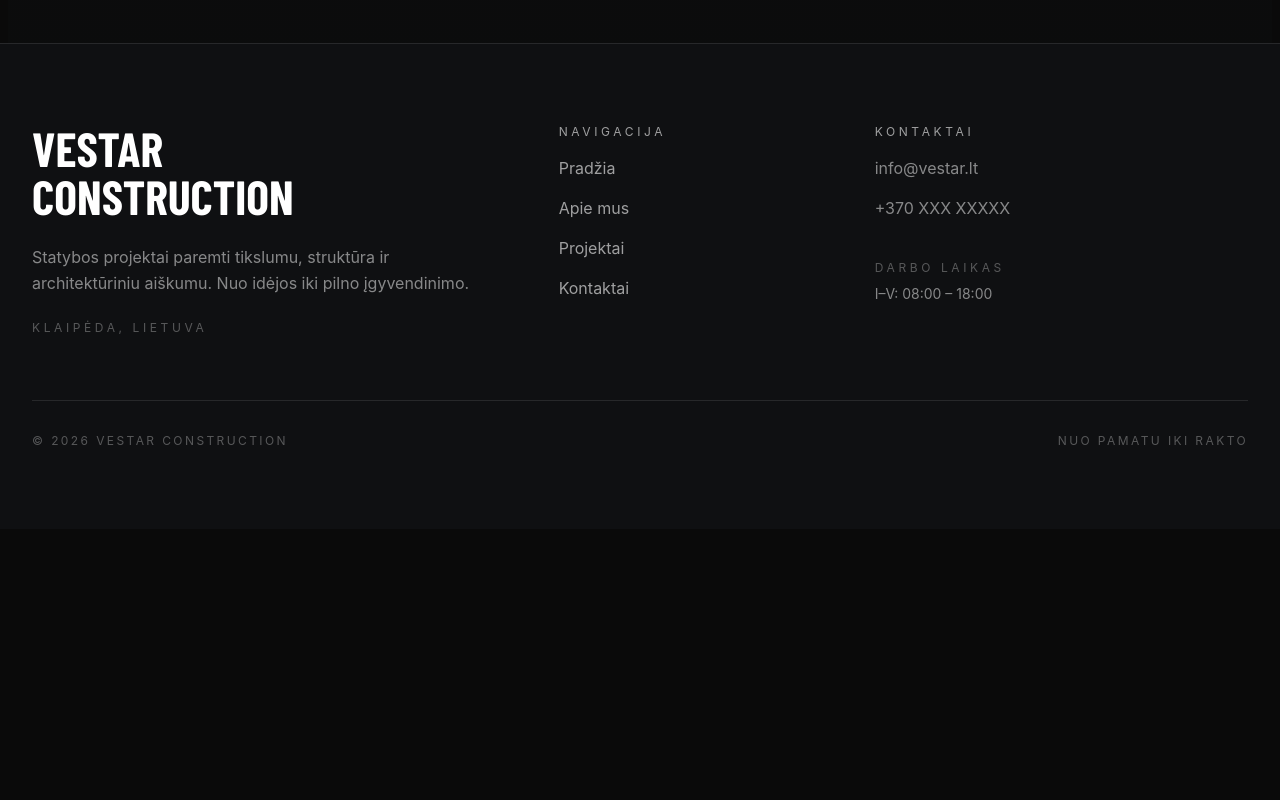
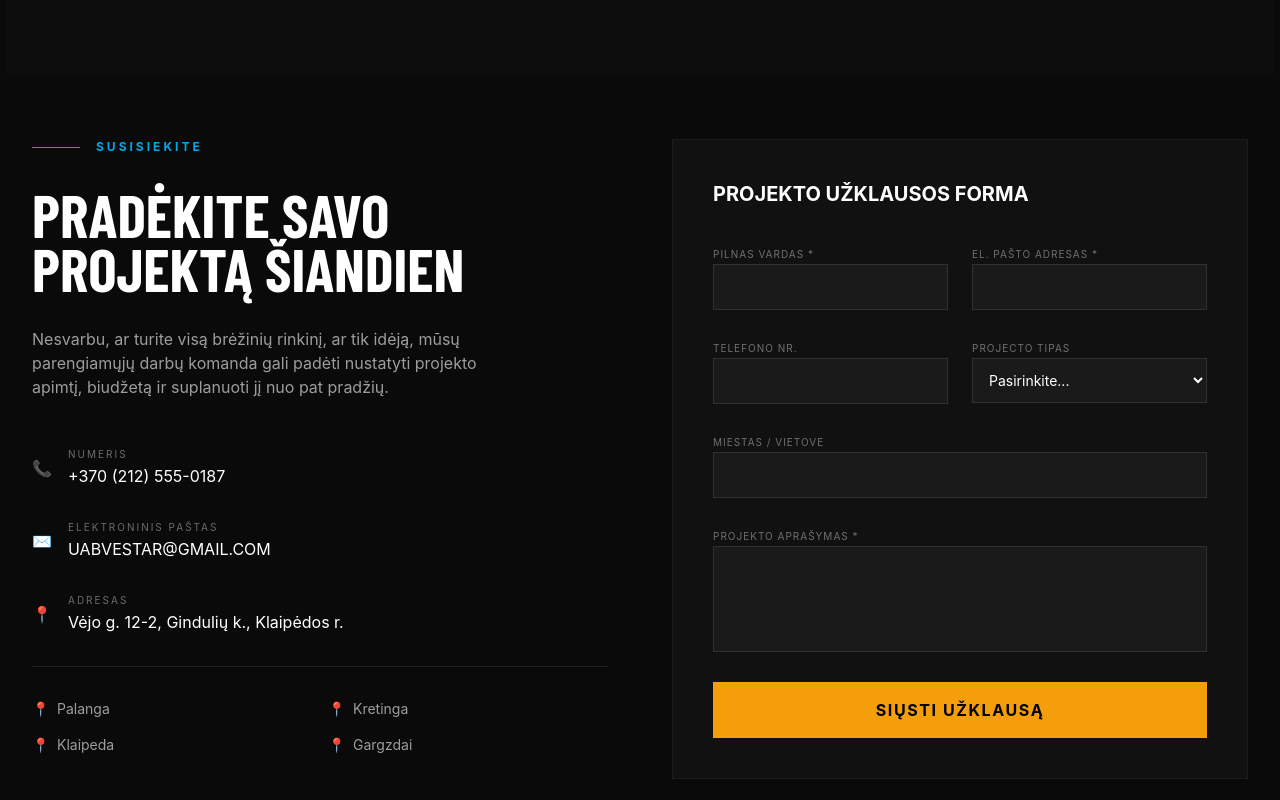
Before and after one commit to pleikis12/Construction-Project, a Vue app: page / in a window 1280 px wide. Shown: the part 4400-5200 px from the top of the page. Before the commit the page ends 4929 px from the top, so only its background shows below. Built offline with nearby package versions, Linux system fonts and the light colour scheme; no server answers; the HTML template or start-up script is replaced by a standard one; a web font is replaced by a local one.

Commit message:
ContactForm
Added a contact form for the website, linked it with Formspree to send users filled in form to company email

```diff
--- a/src/components/ContactSection.vue
+++ b/src/components/ContactSection.vue
@@ -1,5 +1,149 @@
 <template>
-  <footer class="py-10 text-center text-white/50">
-    Contact Section
-  </footer>
+  <section id="contact" class="py-24 bg-[#0a0a0a] text-white">
+    <div class="container grid grid-cols-1 lg:grid-cols-2 gap-16">
+
+      <div class="space-y-8">
+        <div class="flex items-center gap-4">
+          <div class="w-12 h-px bg-[#00A8E8]"></div>
+          <span class="text-[#00A8E8] text-xs tracking-[0.25em] uppercase font-bold">Susisiekite</span>
+        </div>
+
+        <h2 class="text-6xl font-condensed uppercase font-extrabold leading-[0.9]">Pradėkite savo<br/>projektą šiandien</h2>
+
+        <p class="text-white/60 max-w-md">Nesvarbu, ar turite visą brėžinių rinkinį, ar tik idėją, mūsų parengiamųjų darbų komanda gali padėti nustatyti projekto apimtį, biudžetą ir suplanuoti jį nuo pat pradžių.</p>
+
+        <div class="space-y-8 pt-4">
+          <div class="flex items-center gap-4">
+            <span class="text-[#00A8E8]">📞</span>
+            <div class="flex flex-col">
+              <span class="text-[10px] text-white/40 uppercase tracking-[0.2em] mb-0.5">Numeris</span>
+              <span class="text-white">+370 (212) 555-0187</span>
+            </div>
+          </div>
+          <div class="flex items-center gap-4">
+            <span class="text-[#00A8E8]">✉</span>
+            <div class="flex flex-col">
+              <span class="text-[10px] text-white/40 uppercase tracking-[0.2em] mb-0.5">Elektroninis paštas</span>
+              <span class="text-white">UABVESTAR@GMAIL.COM</span>
+            </div>
+          </div>
+          <div class="flex items-center gap-4">
+            <span class="text-[#00A8E8]">📍</span>
+            <div class="flex flex-col">
+              <span class="text-[10px] text-white/40 uppercase tracking-[0.2em] mb-0.5">Adresas</span>
+              <span class="text-white">Vėjo g. 12-2, Gindulių k., Klaipėdos r.</span>
+            </div>
+          </div>
+        </div>
+
+        <div class="w-full h-px bg-white/10 my-8"></div>
+
+        <div class="grid grid-cols-2 gap-4">
+          <div v-for="office in offices" :key="office" class="text-white/60 text-sm flex items-center gap-2">
+            <span class="text-[#00A8E8]">📍</span> {{ office }}
+          </div>
+        </div>
+      </div>
+
+      <div class="bg-[#111] border border-white/5 p-8 md:p-10">
+        <h3 class="text-xl font-bold uppercase mb-8">Projekto užklausos forma</h3>
+
+        <div v-if="status === 'success'" class="h-[400px] flex flex-col justify-center items-center text-center">
+          <h3 class="text-green-400 uppercase tracking-widest mb-2">Žinutė išsiųsta</h3>
+          <p class="text-white/70">Ačiū, kad susisiekėte. Atsakysime artimiausiu metu.</p>
+        </div>
+
+        <form v-else @submit.prevent="handleSubmit" class="space-y-6">
+          <div class="grid grid-cols-1 md:grid-cols-2 gap-6">
+            <div class="space-y-2">
+              <label class="text-[10px] text-white/40 uppercase tracking-[0.1em]">Pilnas Vardas *</label>
+              <input v-model="form.name" name="name" required class="w-full bg-[#1a1a1a] border border-white/10 p-3 text-sm focus:border-[#00A8E8] outline-none transition" />
+            </div>
+            <div class="space-y-2">
+              <label class="text-[10px] text-white/40 uppercase tracking-[0.1em]">El. pašto adresas *</label>
+              <input v-model="form.email" name="email" type="email" required class="w-full bg-[#1a1a1a] border border-white/10 p-3 text-sm focus:border-[#00A8E8] outline-none transition" />
+            </div>
+          </div>
+
+          <div class="grid grid-cols-1 md:grid-cols-2 gap-6">
+            <div class="space-y-2">
+              <label class="text-[10px] text-white/40 uppercase tracking-[0.1em]">Telefono nr.</label>
+              <input v-model="form.phone" name="phone" class="w-full bg-[#1a1a1a] border border-white/10 p-3 text-sm focus:border-[#00A8E8] outline-none transition" />
+            </div>
+            <div class="space-y-2">
+              <label class="text-[10px] text-white/40 uppercase tracking-[0.1em]">Projecto Tipas</label>
+              <select v-model="form.type" name="type" class="w-full bg-[#1a1a1a] border border-white/10 p-3 text-sm focus:border-[#00A8E8] outline-none transition text-white">
+                <option value="" disabled selected>Pasirinkite...</option>
+                <option>Komercinis</option>
+                <option>Rekreacinis</option>
+              </select>
+            </div>
+          </div>
+
+          <div class="grid grid-cols-1 md:grid-cols-2 gap-6">
+            <div class="space-y-2 md:col-span-2">
+              <label class="text-[10px] text-white/40 uppercase tracking-[0.1em]">Miestas / Vietove</label>
+              <input v-model="form.location" name="location" class="w-full bg-[#1a1a1a] border border-white/10 p-3 text-sm focus:border-[#00A8E8] outline-none transition" />
+            </div>
+          </div>
+
+          <div class="space-y-2">
+            <label class="text-[10px] text-white/40 uppercase tracking-[0.1em]">Projekto Aprašymas *</label>
+            <textarea v-model="form.message" name="message" required rows="4" class="w-full bg-[#1a1a1a] border border-white/10 p-3 text-sm focus:border-[#00A8E8] outline-none transition resize-none"></textarea>
+          </div>
+
+          <button
+            type="submit"
+            :disabled="status === 'sending'"
+            class="w-full bg-[#F59E0B] text-black font-bold py-4 uppercase tracking-widest hover:bg-white transition"
+          >
+            {{ status === 'sending' ? 'Siunčiama...' : 'Siųsti užklausą' }}
+          </button>
+        </form>
+      </div>
+    </div>
+  </section>
 </template>
+
+<script setup lang="ts">
+import { ref, reactive } from 'vue'
+
+const status = ref<'idle' | 'sending' | 'success'>('idle')
+const form = reactive({ name: '', email: '', phone: '', type: '', location: '', message: '' })
+const offices = ['Palanga', 'Kretinga', 'Klaipeda', 'Gargzdai']
+
+//Formspree Setup
+const FORMSPREE_ENDPOINT = import.meta.env.VITE_FORMSPREE_ENDPOINT
+const handleSubmit = async () => {
+  status.value = 'sending'
+
+
+  const payload = {
+    ...form,
+    _subject: `New Project Inquiry: ${form.name}`,
+    _replyto: form.email
+  }
+
+  try {
+    const response = await fetch(FORMSPREE_ENDPOINT, {
+      method: 'POST',
+      headers: {
+        'Content-Type': 'application/json',
+        'Accept': 'application/json'
+      },
+      body: JSON.stringify(payload)
+    })
+
+    if (response.ok) {
+      status.value = 'success'
+    } else {
+      const data = await response.json()
+      alert(data.error || 'Oops! Įvyko klaida siunčiant žinutę.')
+      status.value = 'idle'
+    }
+  } catch (error) {
+    alert('Nepavyko susisiekti su serveriu. Patikrinkite interneto ryšį.')
+    status.value = 'idle'
+  }
+}
+</script>
--- a/src/views/Home.vue
+++ b/src/views/Home.vue
@@ -3,6 +3,7 @@
     <Hero />
     <ProjectSection />
     <AboutSection />
+    <ContactSection />
     <Footer />
   </div>
 </template>
@@ -11,5 +12,6 @@
 import Hero from '../components/Hero.vue'
 import ProjectSection from '../components/ProjectSection.vue'
 import AboutSection from '../components/AboutSection.vue'
+import ContactSection from '../components/ContactSection.vue'
 import Footer from '@/components/Footer.vue';
 </script>
--- a/src/views/ProjectDetail.vue
+++ b/src/views/ProjectDetail.vue
@@ -1,21 +1,19 @@
 <template>
+  <!-- Wrapper ensures the background is black even while loading[cite: 1, 2] -->
+  <div class="min-h-screen bg-[#0a0a0a]">
     <section
       v-if="project"
-    class="min-h-screen bg-[#0a0a0a] text-white"
+      class="text-white"
     >
-
+      <!-- HERO -->
       <section class="relative h-[65vh] overflow-hidden">
-
         <img
           :src="project.gallery[0]"
           class="absolute inset-0 w-full h-full object-cover cursor-zoom-in"
           @click="openImage(0)"
         />
-
         <div class="absolute inset-0 bg-gradient-to-t from-[#0a0a0a] via-black/60 to-black/20"></div>
-
         <div class="relative z-10 container h-full flex flex-col justify-end pb-16">
-
           <div
             class="inline-flex items-center gap-2 mb-4 text-xs tracking-[0.25em] uppercase"
             :class="project.status === 'Baigtas' ? 'text-green-400' : 'text-yellow-300'"
@@ -24,96 +22,75 @@
               class="w-2 h-2 rounded-full"
               :class="project.status === 'Baigtas' ? 'bg-green-400' : 'bg-yellow-300'"
             ></span>
-
             {{ project.status }}
           </div>
-
           <h1
             class="font-condensed uppercase leading-none"
             style="font-weight: 800; font-size: clamp(3rem, 7vw, 6rem);"
           >
             {{ project.title }}
           </h1>
-
           <p class="mt-4 text-white/70 uppercase tracking-[0.25em]">
             {{ project.city }}
           </p>
-
         </div>
       </section>
 
+      <!-- INFO -->
       <section class="container py-16">
-
         <div class="grid grid-cols-2 md:grid-cols-4 gap-6">
-
           <div class="border border-white/10 bg-white/[0.03] p-5">
             <p class="text-white/40 text-xs uppercase tracking-widest">Status</p>
             <p class="mt-2 font-semibold">{{ project.status }}</p>
           </div>
-
           <div class="border border-white/10 bg-white/[0.03] p-5">
             <p class="text-white/40 text-xs uppercase tracking-widest">Miestas</p>
             <p class="mt-2 font-semibold">{{ project.city }}</p>
           </div>
-
           <div class="border border-white/10 bg-white/[0.03] p-5">
             <p class="text-white/40 text-xs uppercase tracking-widest">Metai</p>
             <p class="mt-2 font-semibold">{{ project.year }}</p>
           </div>
-
           <div class="border border-white/10 bg-white/[0.03] p-5">
             <p class="text-white/40 text-xs uppercase tracking-widest">Nuotraukos</p>
             <p class="mt-2 font-semibold">{{ project.gallery.length }}</p>
           </div>
-
         </div>
-
       </section>
 
+      <!-- DESCRIPTION -->
       <section v-if="project.description" class="container pb-16">
-
         <div class="max-w-4xl">
-
           <div class="flex items-center gap-3 mb-4">
             <div class="w-8 h-px bg-[#00A8E8]" />
             <span class="text-[#00A8E8] uppercase tracking-[0.25em] text-xs">
               Projekto Aprašymas
             </span>
           </div>
-
           <p class="text-white/70 leading-relaxed text-lg">
             {{ project.description }}
           </p>
-
         </div>
-
       </section>
 
+      <!-- GALLERY -->
       <section class="container pb-20">
-
         <div class="grid grid-cols-1 md:grid-cols-2 xl:grid-cols-3 gap-4">
-
           <div
             v-for="(img, index) in images.slice(1)"
             :key="img"
             class="overflow-hidden bg-black group cursor-zoom-in"
             @click="openImage(index + 1)"
           >
-
             <img
               :src="img"
-            class="w-full aspect-[4/3] block object-cover
-                   transition-transform duration-700
-                   group-hover:scale-105"
+              class="w-full aspect-[4/3] block object-cover transition-transform duration-700 group-hover:scale-105"
               loading="lazy"
             />
-
+          </div>
         </div>
 
-      </div>
-
-
-
+        <!-- LIGHTBOX -->
         <div
           v-if="activeIndex !== null"
           class="fixed inset-0 z-50 bg-black/95 flex items-center justify-center"
@@ -121,68 +98,56 @@
           @touchstart="onTouchStart"
           @touchend="onTouchEnd"
         >
-
           <div class="relative flex items-center justify-center">
-
             <img
               :src="activeImage"
               class="max-w-[85vw] max-h-[85vh] object-contain select-none transition-all duration-300"
             />
-
             <div class="absolute top-5 left-1/2 -translate-x-1/2 text-white/70 text-xs tracking-[0.2em] uppercase">
               {{ activeIndex + 1 }} / {{ images.length }}
             </div>
-
             <button
               class="absolute top-5 right-5 text-white text-2xl hover:text-[#00A8E8]"
               @click.stop="closeImage"
             >
               ✕
             </button>
-
             <button
-            class="absolute left-[-50px] top-1/2 -translate-y-1/2
-                   text-white text-6xl hover:text-[#00A8E8]
-                   transition"
+              class="absolute left-[-50px] top-1/2 -translate-y-1/2 text-white text-6xl hover:text-[#00A8E8] transition"
               @click.stop="prevImage"
             >
               ‹
             </button>
-
             <button
-            class="absolute right-[-50px] top-1/2 -translate-y-1/2
-                   text-white text-6xl hover:text-[#00A8E8]
-                   transition"
+              class="absolute right-[-50px] top-1/2 -translate-y-1/2 text-white text-6xl hover:text-[#00A8E8] transition"
               @click.stop="nextImage"
             >
               ›
             </button>
-
           </div>
         </div>
-
       </section>
 
+      <!-- BACK -->
       <section class="container pb-24">
-
         <button
           @click="$router.push('/#projects')"
-        class="border border-[#00A8E8] px-6 py-3 uppercase tracking-[0.25em] text-xs text-[#00A8E8]
-               hover:bg-[#00A8E8] hover:text-black transition"
+          class="border border-[#00A8E8] px-6 py-3 uppercase tracking-[0.25em] text-xs text-[#00A8E8] hover:bg-[#00A8E8] hover:text-black transition"
         >
           ← Atgal į projektus
         </button>
-
+      </section>
     </section>
 
-  </section>
-
+    <!-- LOADING STATE -->
     <section
       v-else
-    class="min-h-screen bg-[#0a0a0a] flex items-center justify-center text-white"
+      class="min-h-screen flex flex-col items-center justify-center text-white gap-4"
     >
-    Projektas nerastas
+      <div class="w-8 h-8 border-2 border-[#00A8E8] border-t-transparent rounded-full animate-spin"></div>
+      <p class="text-white/40 uppercase tracking-widest text-xs">Kraunasi...</p>
     </section>
+  </div>
 </template>
 
 <script setup lang="ts">
@@ -191,7 +156,6 @@ import { ref, computed, onMounted, onBeforeUnmount, watchEffect } from 'vue'
 import { projects } from '../data/projects'
 
 const route = useRoute()
-
 const activeIndex = ref<number | null>(null)
 
 const project = computed(() => {
@@ -223,10 +187,8 @@ const nextImage = () => {
 
 const prevImage = () => {
   if (activeIndex.value === null) return
-  activeIndex.value =
-    (activeIndex.value - 1 + images.value.length) % images.value.length
+  activeIndex.value = (activeIndex.value - 1 + images.value.length) % images.value.length
 }
-
 
 const handleKey = (e: KeyboardEvent) => {
   if (activeIndex.value === null) return
@@ -246,7 +208,6 @@ const handleKey = (e: KeyboardEvent) => {
 }
 
 let touchStartX = 0
-
 const onTouchStart = (e: TouchEvent) => {
   const touch = e.changedTouches?.[0]
   if (!touch) return
@@ -258,9 +219,7 @@ const onTouchEnd = (e: TouchEvent) => {
   if (!touch) return
 
   const diff = touch.screenX - touchStartX
-
   if (Math.abs(diff) < 50) return
-
   if (diff > 0) prevImage()
   else nextImage()
 }
@@ -280,5 +239,4 @@ onMounted(() => {
 onBeforeUnmount(() => {
   window.removeEventListener('keydown', handleKey)
 })
-
 </script>
```
Also changed, not shown: 1 other file (tests, documents, lock files or other folders). Lines whose indentation alone changed are shown as unchanged.
